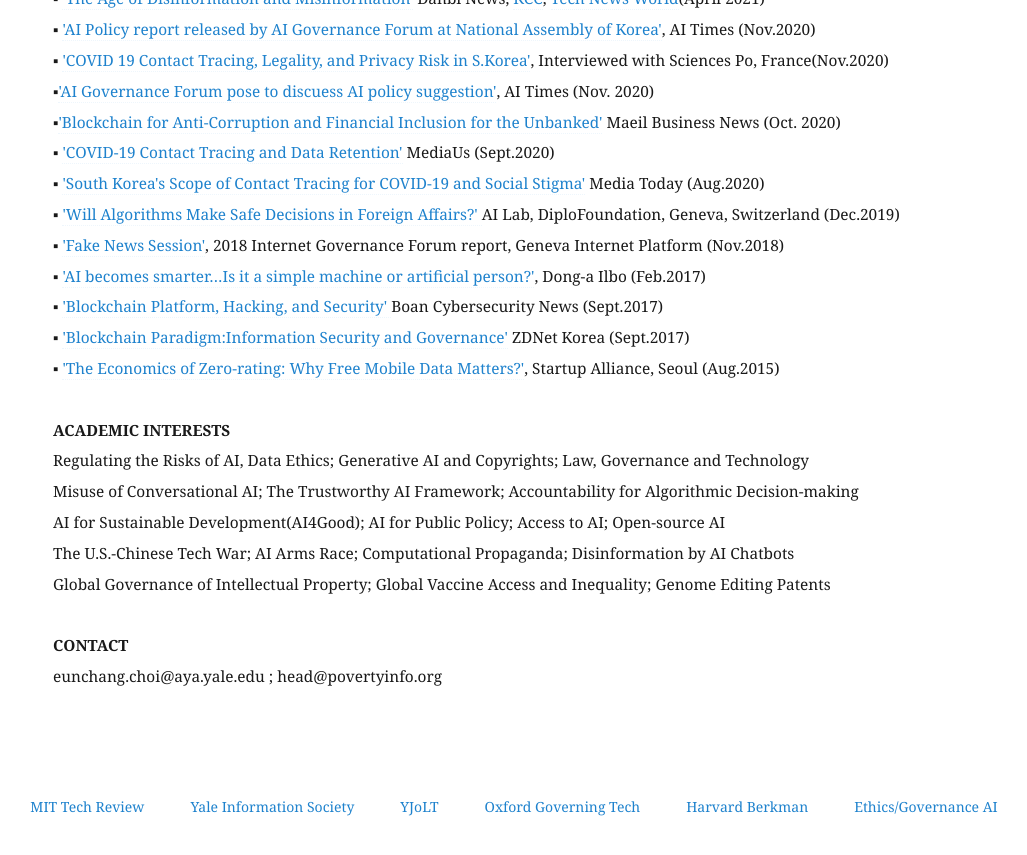
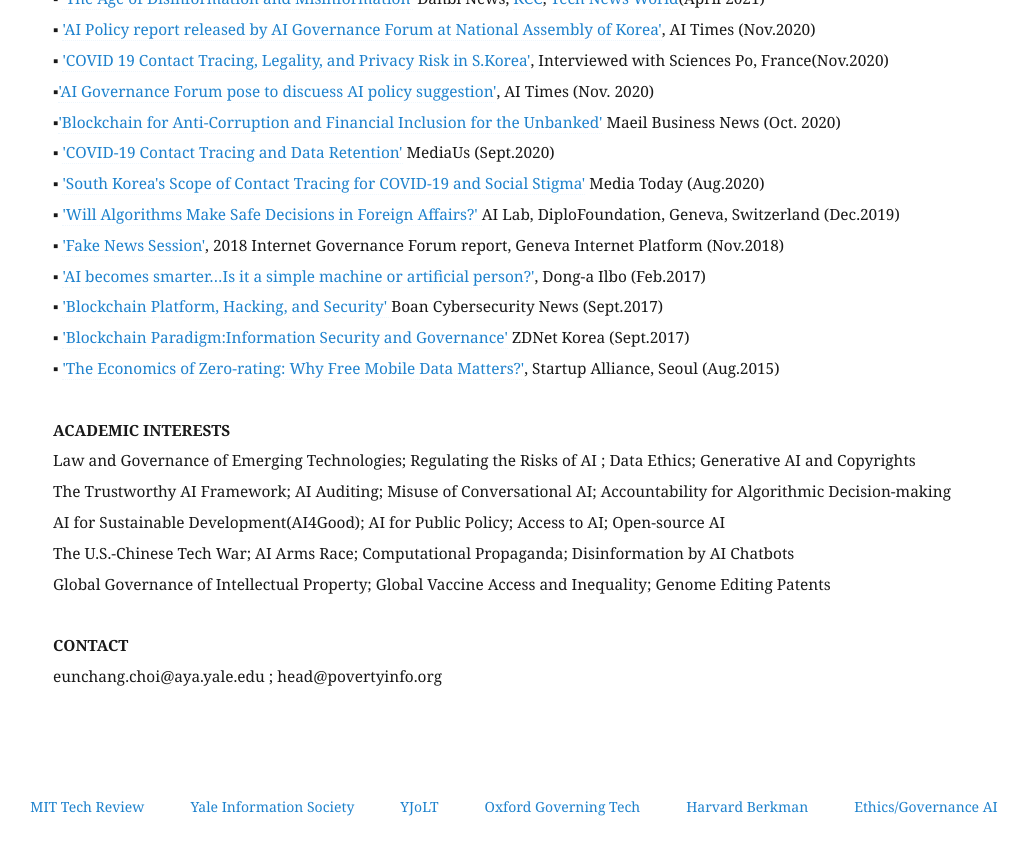
Before and after one commit to eunchangchoi/eunchangchoi.github.io, a Jekyll site: the page built from index.md, in a window 1280 px wide and 900 px high, scrolled down 7684 px. Shown: the top 855 px of the window, without its empty margins (47-1074 px from the left). Built offline with Jekyll 4.4.1, drawn with Linux system fonts in a browser that asks for light colours.

Commit message:
Update index.md

```diff
--- a/index.md
+++ b/index.md
@@ -190,8 +190,8 @@
 
  <br>
  <strong> ACADEMIC INTERESTS </strong> <br>
-   Regulating the Risks of AI, Data Ethics; Generative AI and Copyrights; Law, Governance and Technology <br>
-   Misuse of Conversational AI; The Trustworthy AI Framework; Accountability for Algorithmic Decision-making <br>
+   Law and Governance of Emerging Technologies; Regulating the Risks of AI ; Data Ethics; Generative AI and Copyrights <br>
+   The Trustworthy AI Framework; AI Auditing; Misuse of Conversational AI; Accountability for Algorithmic Decision-making <br>
    AI for Sustainable Development(AI4Good); AI for Public Policy; Access to AI; Open-source AI <br>
    The U.S.-Chinese Tech War; AI Arms Race; Computational Propaganda; Disinformation by AI Chatbots <br>
    Global Governance of Intellectual Property; Global Vaccine Access and Inequality; Genome Editing Patents <br>
```
